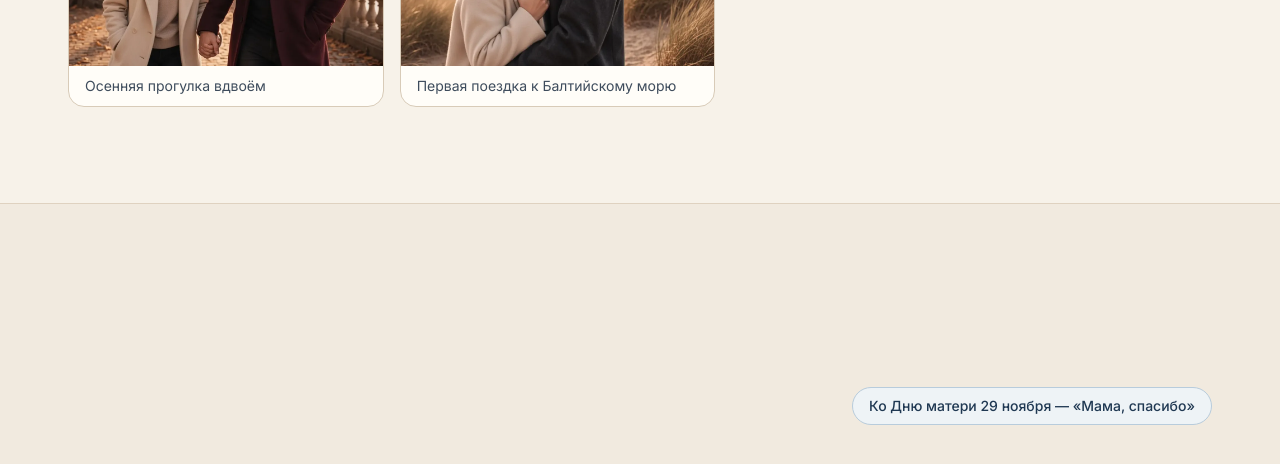
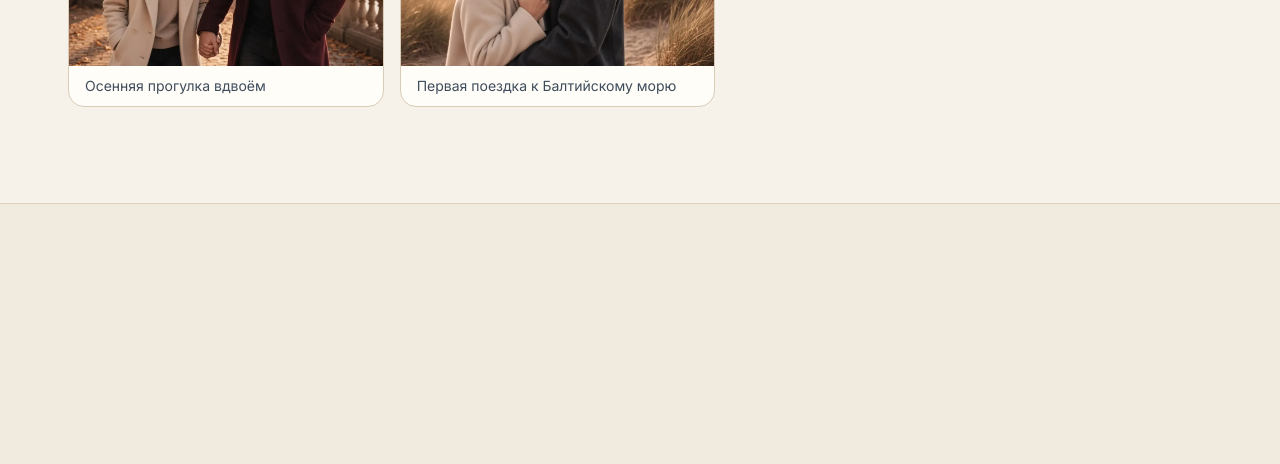
Before and after one commit to keepitokus/im_here_store, a Next.js app: page / in a window 1280 px wide. Shown: the part 1692-2156 px from the top of the page. Built offline with nearby package versions, Linux system fonts and the light colour scheme; no server answers.

Commit message:
Remove the Mother's Day banner from the homepage.
The gift catalog heading no longer sits beside the seasonal plaque.

Co-authored-by: cosm.genesis <cosm.genesis@gmail.com>

```diff
--- a/src/app/page.tsx
+++ b/src/app/page.tsx
@@ -10,7 +10,6 @@ import {
   AccordionItem,
   AccordionTrigger,
 } from "@/components/ui/accordion";
-import { SHOW_MOTHERS_DAY_BANNER } from "@/lib/landing";
 import { ArrowRight, BookOpen, Sparkles, CheckCircle2 } from "lucide-react";
 
 const PRICING_ITEMS = [
@@ -221,7 +220,6 @@ export default function HomePage() {
           className="border-y border-[#DFD2C0] bg-[#EFE7DA]/65 py-14 sm:py-20 lg:py-24"
         >
           <div className="layout-container space-y-10">
-            <div className="flex flex-col gap-4 md:flex-row md:items-end md:justify-between">
             <div className="reveal max-w-2xl space-y-2">
               <p className="text-xs sm:text-sm font-semibold uppercase tracking-[0.18em] text-[#7A6855]">
                 Четыре повода · Четыре характера
@@ -229,12 +227,6 @@ export default function HomePage() {
               <h2 className="font-serif text-3xl sm:text-4xl lg:text-[44px] leading-[1.1] text-[#1F3042]">
                 Выберите книгу для вашего близкого человека
               </h2>
-              </div>
-              {SHOW_MOTHERS_DAY_BANNER && (
-                <div className="inline-flex items-center rounded-full border border-[#B8CCDC] bg-[#EEF3F6] px-4 py-2 text-sm font-medium text-[#1F3852]">
-                  Ко Дню матери 29 ноября — «Мама, спасибо»
-                </div>
-              )}
             </div>
 
             {/* Сетка 2x2 на 1024px+ и 1 просторная колонка на iPhone и iPad portrait */}
```
Lines whose indentation alone changed are shown as unchanged.
